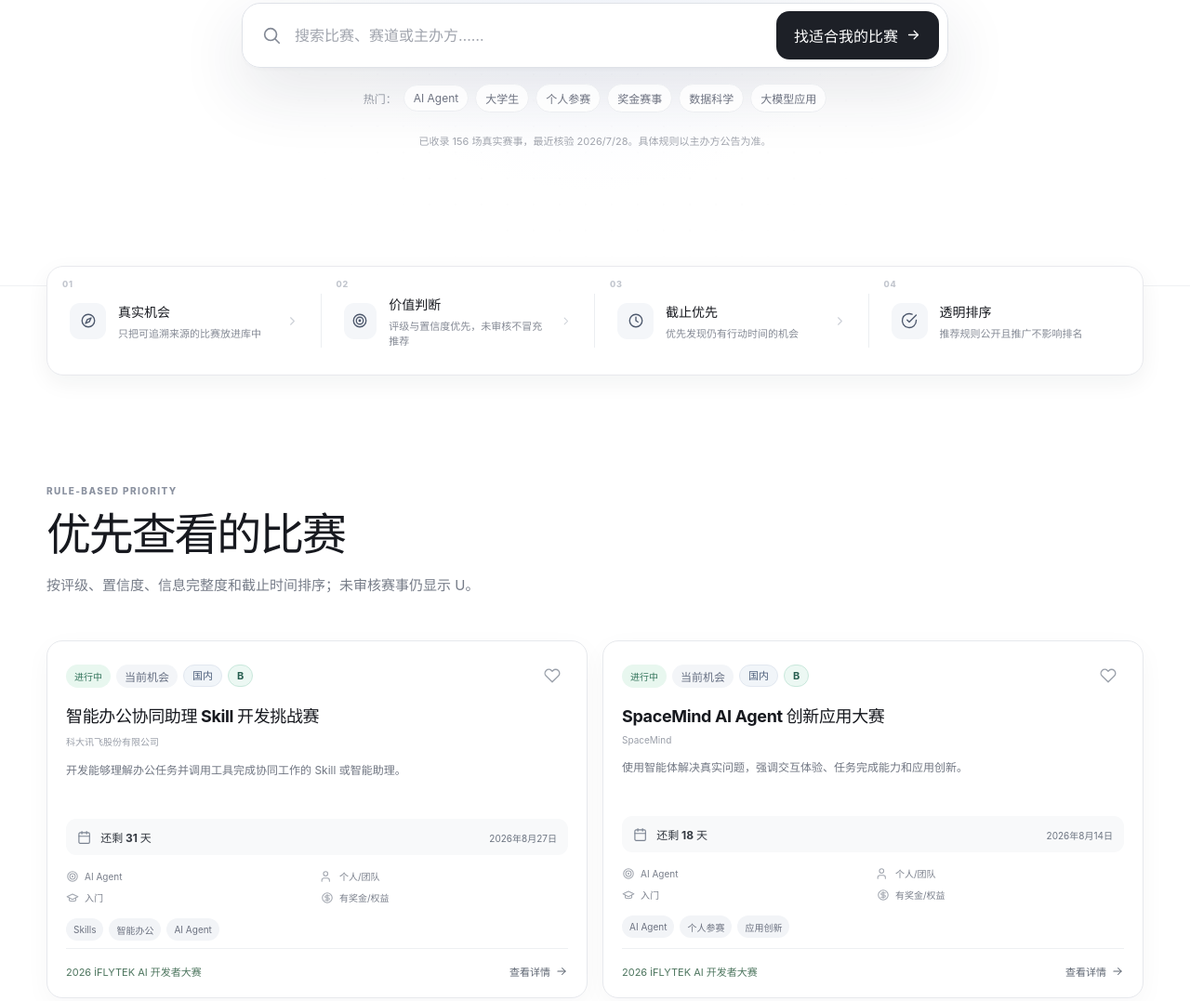
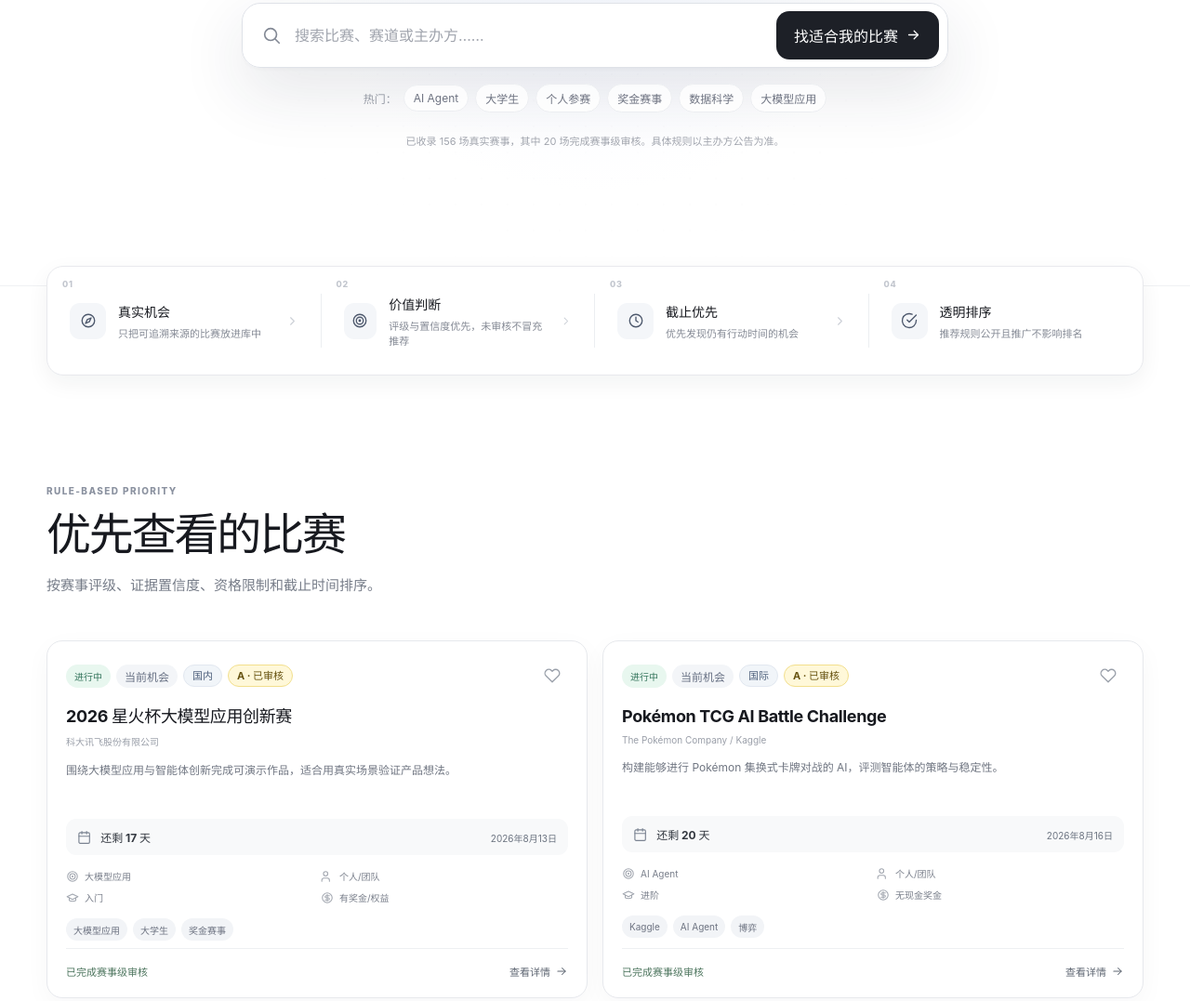
Before and after one commit to yangmengze608-afk/ai-competition-hub, a plain HTML site: page index.html in a window 1280 px wide. Shown: the part 522-1599 px from the top of the page at 93% size. Drawn offline with Linux system fonts and the light colour scheme.

Commit message:
feat: load audited event detail experience

```diff
--- a/index.html
+++ b/index.html
@@ -12,13 +12,14 @@
   <link rel="stylesheet" href="./public-simplify.css?v=4" />
   <link rel="stylesheet" href="./commercial-beta.css?v=1" />
   <link rel="stylesheet" href="./commercial-filters-v2.css?v=1" />
+  <link rel="stylesheet" href="./event-audit.css?v=1" />
 </head>
 <body>
   <div id="app" class="app-shell"></div>
   <script src="./route-bootstrap.js?v=1"></script>
   <script src="./data.js"></script>
-  <script src="./competition-data.generated.js?v=1"></script>
-  <script src="./commercial-app-v2.js?v=1"></script>
+  <script src="./competition-data.generated.js?v=2"></script>
+  <script src="./commercial-app-v3.js?v=1"></script>
   <script src="./network-focus.js?v=4"></script>
   <script src="./research-pages.js"></script>
   <script src="./public-simplify.js?v=4"></script>
```
